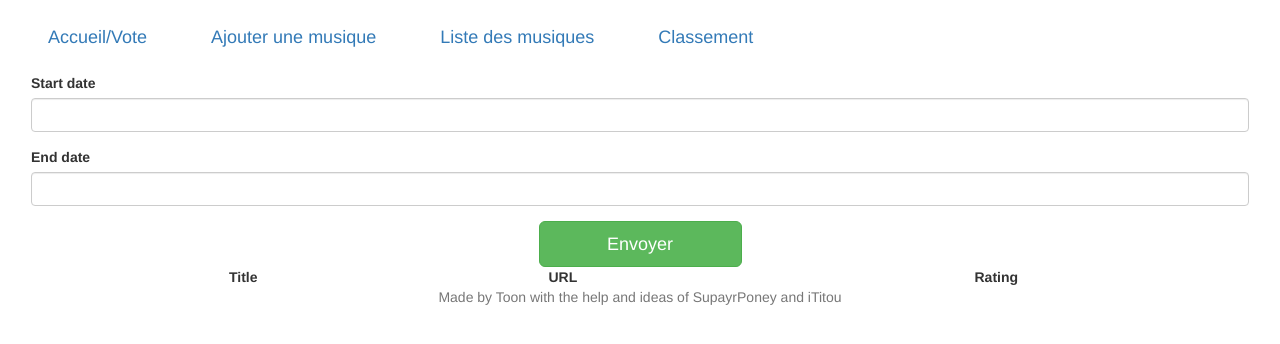
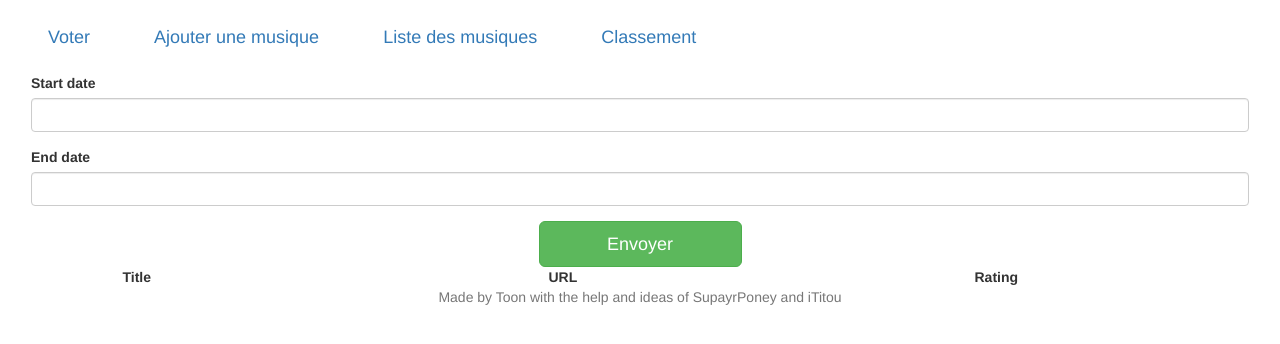
Before and after one commit to t00n/badsound, a Django app: page /show_ranking in a window 1280 px wide. Shown: the top 344 px of the page. Run offline with Django 3.2, Linux system fonts and the light colour scheme; data that the repository does not hold is empty; some libraries are stand-ins or nearby versions.

Commit message:
[fix] design and opengraph

```diff
--- a/badsound/templates/base.html
+++ b/badsound/templates/base.html
@@ -8,12 +8,13 @@
         <meta name="viewport" content="width=device-width, initial-scale=1.0">
         {% bootstrap_css %}
         {% bootstrap_javascript jquery=1 %}
-        <title>{% block title %}BadSound - Vote for the worse song ever !{% endblock %}</title>
+        <title>{% block title %}GROSSE.PARTOU.SE{% endblock %}</title>
         {{ form.media }}
         <meta name="viewport" content="width=device-width, initial-scale=1.0">
         <link href="assets/css/bootstrap-responsive.css" rel="stylesheet">
     </head>
     <body>
+        <p style="display:none">Marre de te faire chier en soirée ? Enfin un vrai site pour t'éclater</p>
         <nav class="navbar">
             <div class="container-fluid">
                 <ul class="nav navbar-nav">
--- a/badsound/templates/show_ranking.html
+++ b/badsound/templates/show_ranking.html
@@ -11,16 +11,16 @@
 </form>
 </div>
 <div class="row">
-    <div class="col-md-2"></div>
-    <div class="col-md-3"><strong>Title</strong></div>
+    <div class="col-md-1"></div>
+    <div class="col-md-4"><strong>Title</strong></div>
     <div class="col-md-4"><strong>URL</strong></div>
     <div class="col-md-1"><strong>Rating</strong></div>
     <div class="col-md-2"></div>
 </div>
 {% for result in results %}
     <div class="row">
-        <div class="col-md-2"></div>
-        <div class="col-md-3">{{result.title}}</div>
+        <div class="col-md-1"></div>
+        <div class="col-md-4">{{result.title}}</div>
         <div class="col-md-4"><a href="{{result.url}}">{{result.url}}</a></div>
         <div class="col-md-1">{{result.rating}}</div>
         <div class="col-md-2"></div>
--- a/badsound/views.py
+++ b/badsound/views.py
@@ -10,7 +10,7 @@ import requests
 from bs4 import BeautifulSoup
 
 def get_menu():
-    return [{'url': reverse('add_vote'), 'message': 'Accueil/Vote'},
+    return [{'url': reverse('add_vote'), 'message': 'Voter'},
             {'url': reverse('add_music'), 'message': 'Ajouter une musique'},
             {'url': reverse('show_music'), 'message': 'Liste des musiques'},
             {'url': reverse('show_ranking'), 'message': 'Classement'}]
```
